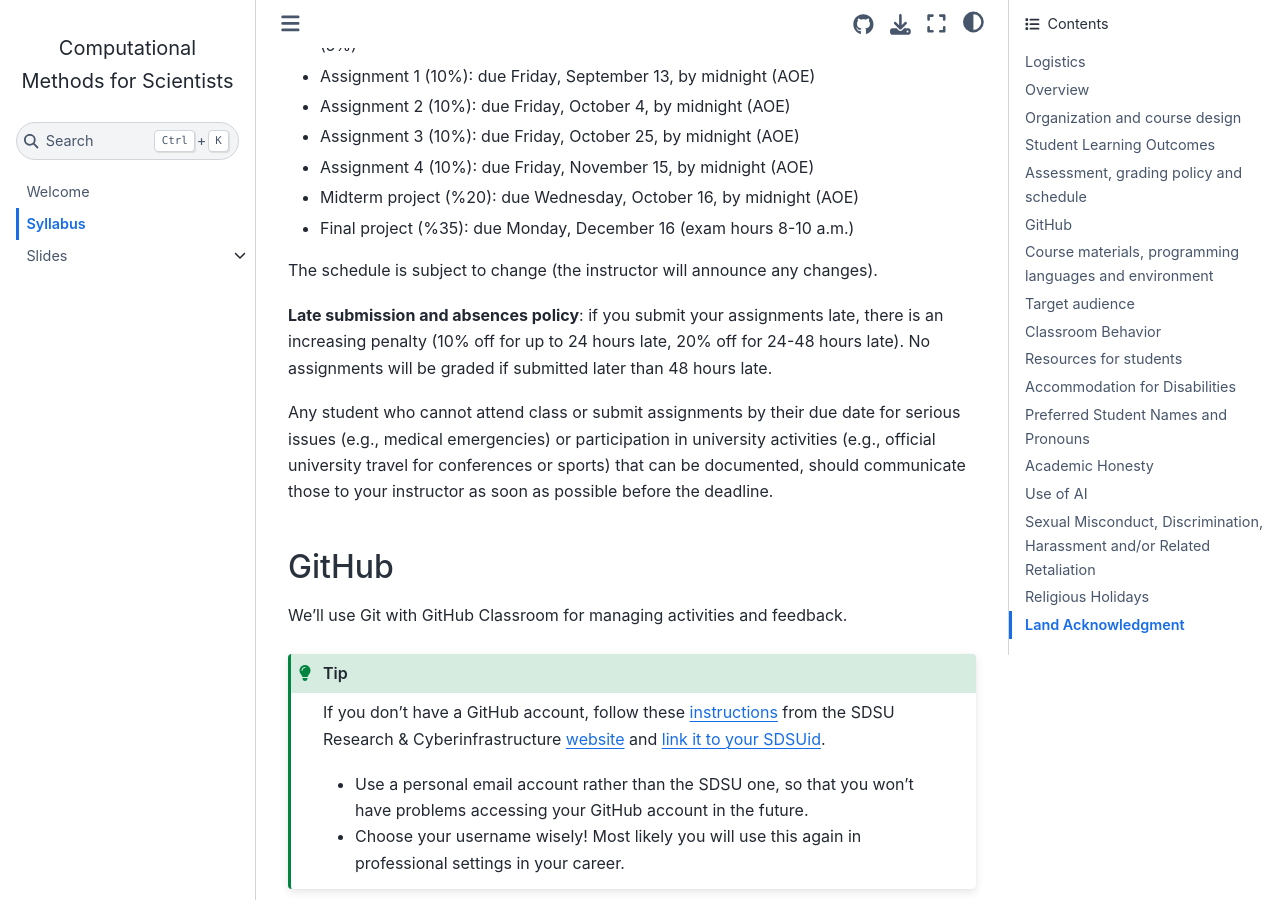
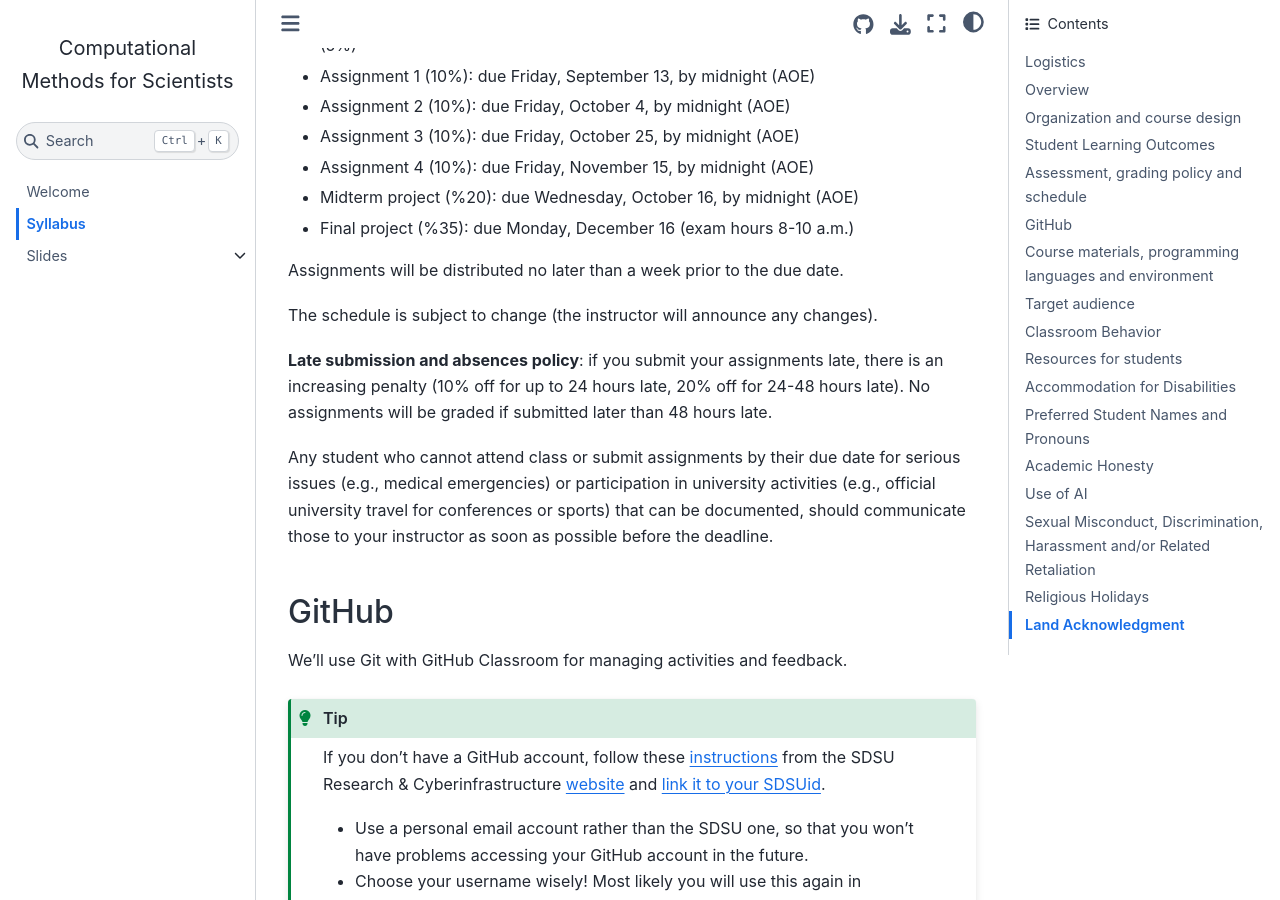
Before and after one commit to sdsu-comp526/fall24, a Jupyter Book: the page built from syllabus.md, in a window 1280 px wide and 900 px high, scrolled down 3713 px. Built offline with Jupyter Book 1.0.4 settings and Sphinx 7.4.7 and the Sphinx Book theme 1.1.4, drawn with Linux system fonts in a browser that asks for light colours; pages that are not in the unit, such as notebooks, are missing from menus.

Commit message:
Syllabus: specify assignment distribution timing

```diff
--- a/syllabus.md
+++ b/syllabus.md
@@ -109,6 +109,8 @@ Grading breakdown:
 - Midterm project (%20): due Wednesday, October 16, by midnight (AOE)
 - Final project (%35): due Monday, December 16 (exam hours 8-10 a.m.)
 
+Assignments will be distributed no later than a week prior to the due date.
+
 The schedule is subject to change (the instructor will announce any changes).
 
 **Late submission and absences policy**: if you submit your assignments late, there is an increasing penalty (10% off for up to 24 hours late, 20% off for 24-48 hours late). No assignments will be graded if submitted later than 48 hours late.
```
